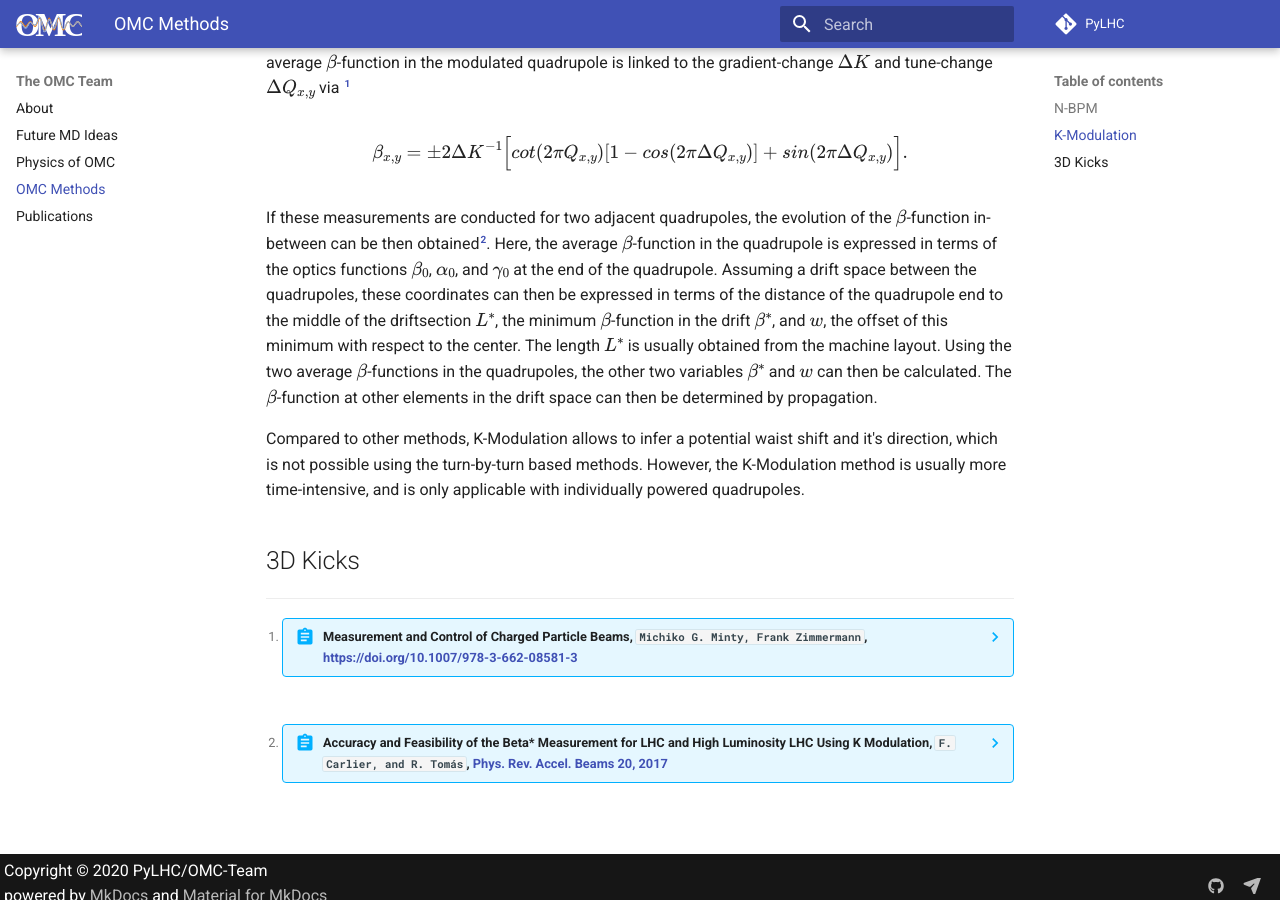
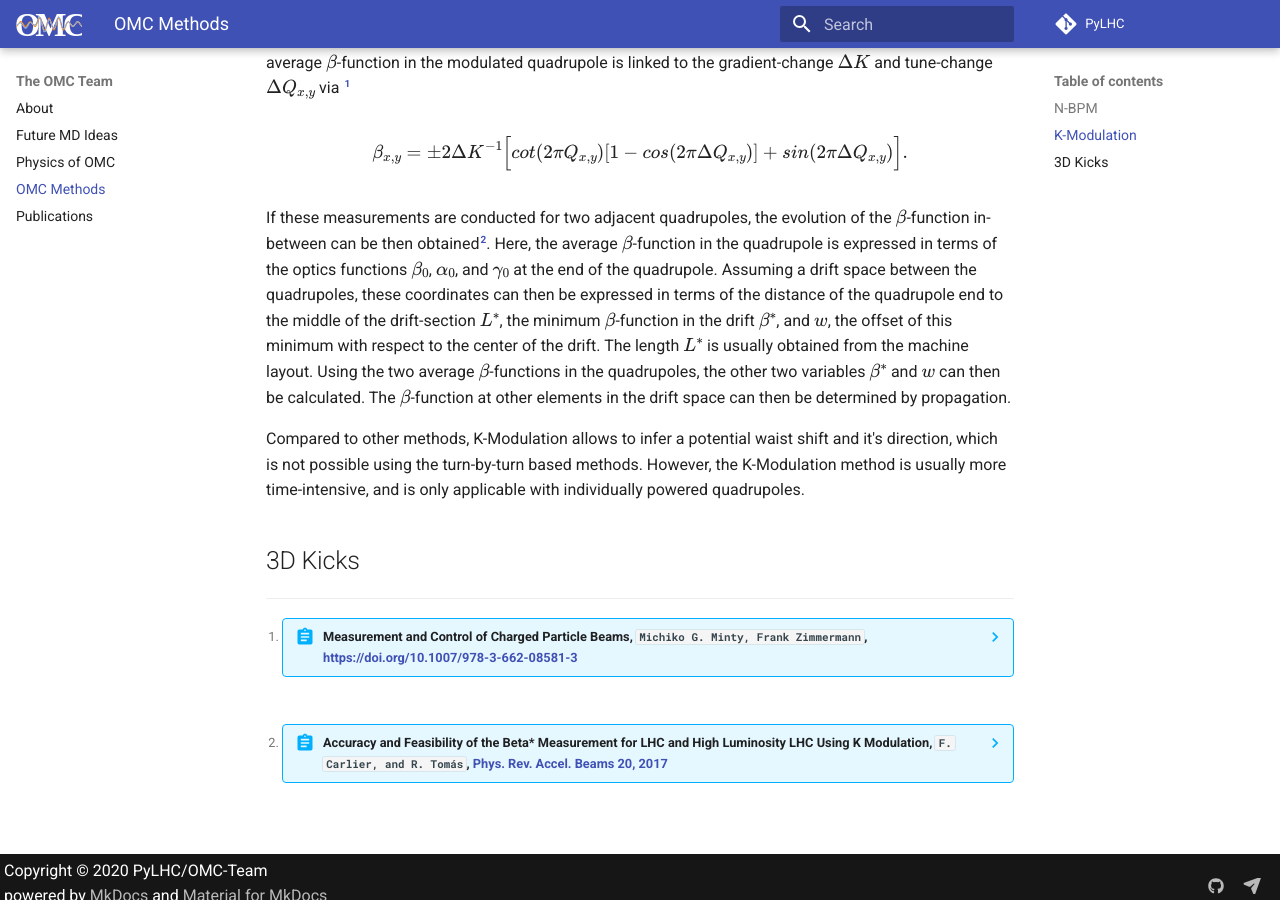
Before and after one commit to pylhc/pylhc.github.io, an MkDocs documentation site: the page built from docs/omc_team/methods.md, in a window 1280 px wide and 900 px high, scrolled down 701 px. Built offline with MkDocs 1.6.1 and Material for MkDocs 9.7.7, drawn with Linux system fonts in a browser that asks for light colours.

Commit message:
drift drift drift

```diff
--- a/docs/omc_team/methods.md
+++ b/docs/omc_team/methods.md
@@ -26,7 +26,7 @@ $$
 
 If these measurements are conducted for two adjacent quadrupoles, the evolution of the $\beta$-function in-between can be then obtained[^2].
 Here, the average $\beta$-function in the quadrupole is expressed in terms of the optics functions $\beta_0$, $\alpha_0$, and $\gamma_0$ at the end of the quadrupole.
-Assuming a drift space between the quadrupoles, these coordinates can then be expressed in terms of the distance of the quadrupole end to the middle of the driftsection $L^*$, the minimum $\beta$-function in the drift $\beta^*$, and $w$, the offset of this minimum with respect to the center.
+Assuming a drift space between the quadrupoles, these coordinates can then be expressed in terms of the distance of the quadrupole end to the middle of the drift-section $L^*$, the minimum $\beta$-function in the drift $\beta^*$, and $w$, the offset of this minimum with respect to the center of the drift.
 The length $L^*$ is usually obtained from the machine layout.
 Using the two average $\beta$-functions in the quadrupoles, the other two variables $\beta^*$ and $w$ can then be calculated.
 The $\beta$-function at other elements in the drift space can then be determined by propagation.
```
